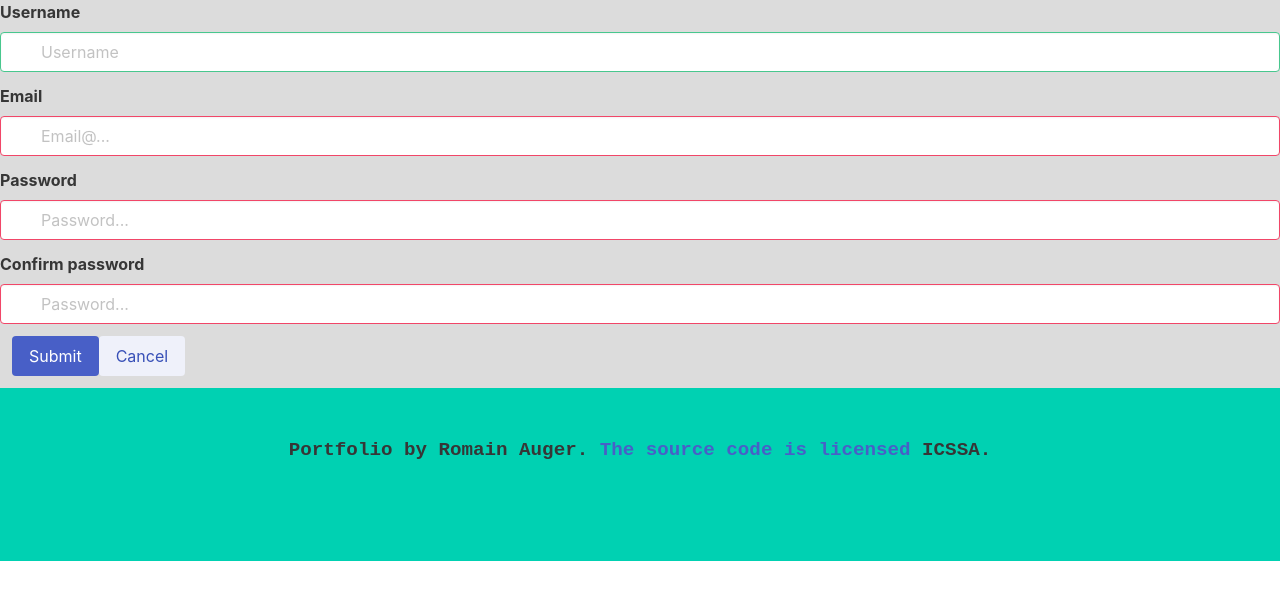
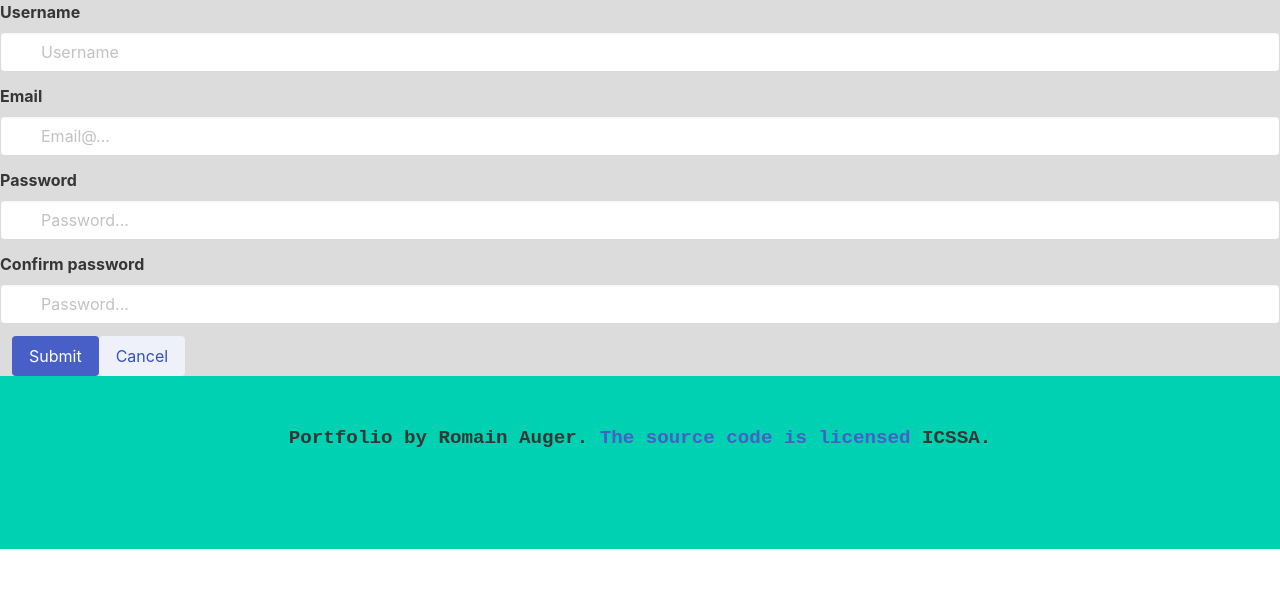
Before and after one commit to RomainAuger7/Portfolio, a PHP site: page /signup.php in a window 1280 px wide. Shown: the part 169-769 px from the top of the page. Run offline with PHP 8.4, Linux system fonts and the light colour scheme.

Commit message:
:art: Fix display issue on form

```diff
--- a/view/login.php
+++ b/view/login.php
@@ -8,7 +8,7 @@
     </head>
     <body>
     <?php include 'components/header.php' ?>
-
+       <form method="POST">
             <div class="field">
             <label class="label">Username :</label>
             <div class="control">
@@ -38,7 +38,7 @@
                 <button class="button is-link is-light">Cancel</button>
             </div>
             </div>
-
+       </form>
     <?php include 'components/footer.php' ?>
     </body>
 </html>
--- a/view/signup.php
+++ b/view/signup.php
@@ -8,11 +8,11 @@
     </head>
     <body>
     <?php include 'components/header.php' ?>
-
+    <form method="POST">
         <div class="field">
         <label class="label">Username</label>
         <div class="control has-icons-left has-icons-right">
-            <input class="input is-success" type="text" placeholder="Username">
+            <input class="input" type="text" placeholder="Username">
             <span class="icon is-small is-left">
             <i class="fas fa-user"></i>
             </span>
@@ -25,7 +25,7 @@
         <div class="field">
         <label class="label">Email</label>
         <div class="control has-icons-left has-icons-right">
-            <input class="input is-danger" type="email" placeholder="Email@...">
+            <input class="input" type="email" placeholder="Email@...">
             <span class="icon is-small is-left">
             <i class="fas fa-envelope"></i>
             </span>
@@ -38,7 +38,7 @@
         <div class="field">
         <label class="label">Password</label>
         <div class="control has-icons-left has-icons-right">
-            <input class="input is-danger" type="password" placeholder="Password...">
+            <input class="input" type="password" placeholder="Password...">
             <span class="icon is-small is-left">
             <i class="fas fa-envelope"></i>
             </span>
@@ -51,7 +51,7 @@
         <div class="field">
         <label class="label">Confirm password</label>
         <div class="control has-icons-left has-icons-right">
-            <input class="input is-danger" type="password" placeholder="Password...">
+            <input class="input" type="password" placeholder="Password...">
             <span class="icon is-small is-left">
             <i class="fas fa-envelope"></i>
             </span>
@@ -69,7 +69,7 @@
             <button class="button is-link is-light">Cancel</button>
         </div>
         </div>
-
+    </form>
     <?php include 'components/footer.php' ?>
     </body>
 </html>
```
Lines whose indentation alone changed are shown as unchanged.
